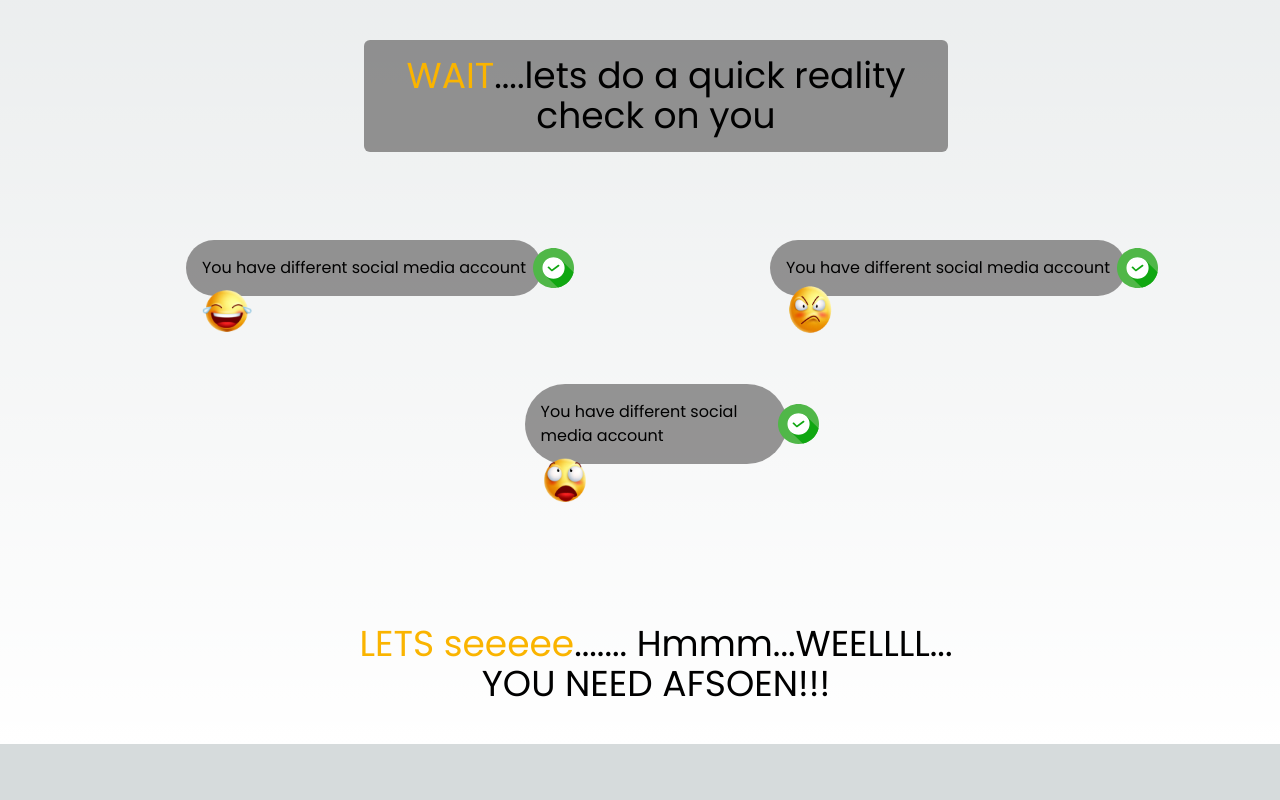
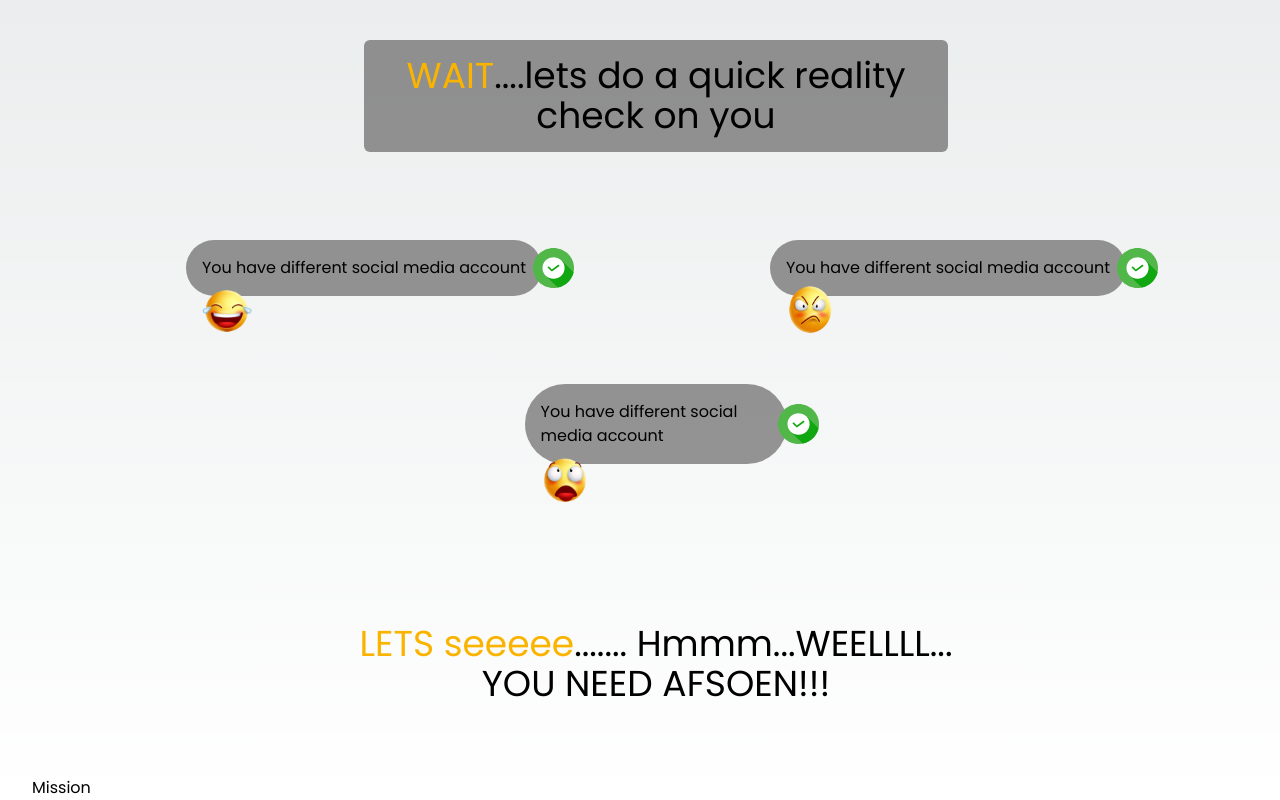
Before and after one commit to git-create-devben/afsoearn-waitlist, a Next.js app: page / in a window 1280 px wide. Shown: the part 839-1639 px from the top of the page. Before the commit the page ends 1583 px from the top, so only its background shows below. Built offline with nearby package versions, Linux system fonts and the light colour scheme.

Commit message:
import mission from mission

```diff
--- a/src/app/Header.tsx
+++ b/src/app/Header.tsx
@@ -4,6 +4,7 @@ import Screen from "../../public/images/screen2.png";
 import Circle from "../../public/images/Ellipse 7.png";
 import Frame from "../../public/images/Frame 1000004055.png";
 import Hero from "./Hero";
+import Mission from "./mission";
 const Header = () => {
   return (
     <>
@@ -50,6 +51,9 @@ const Header = () => {
           <Hero />
         </section>
       </section>
+      <section className="mt-8">
+        <Mission/>
+      </section>
     </>
   );
 };
```
